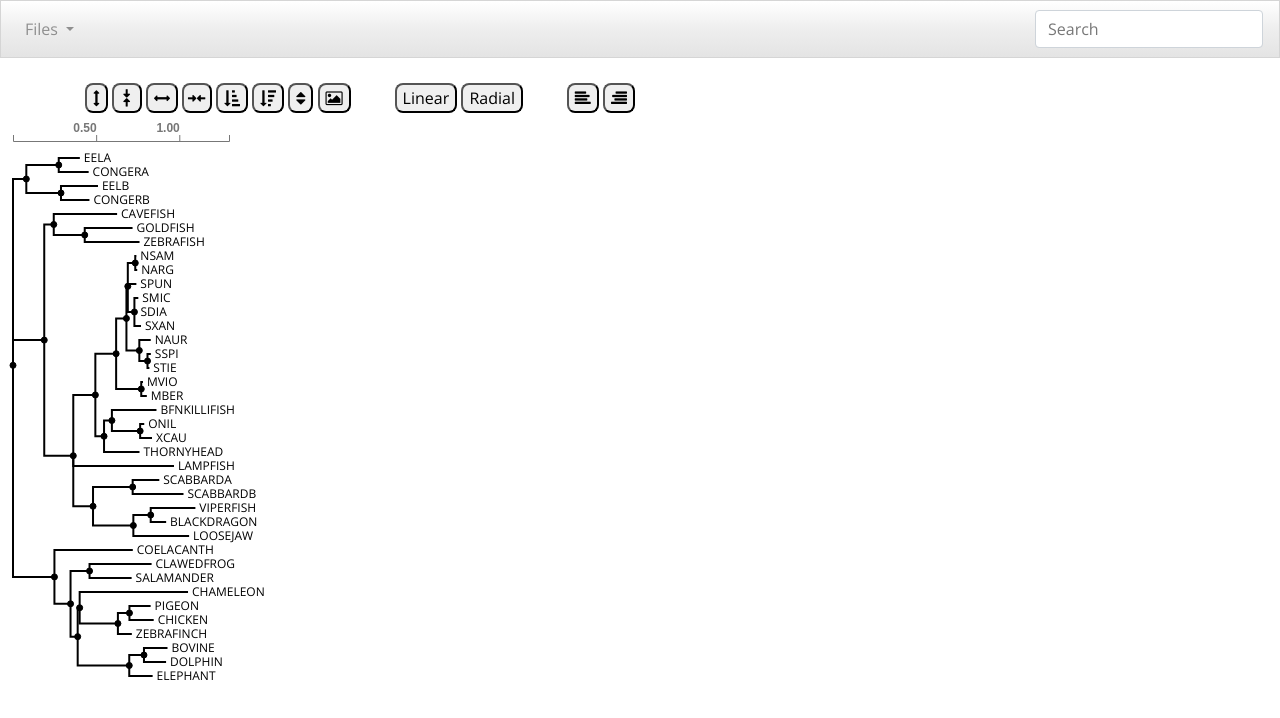
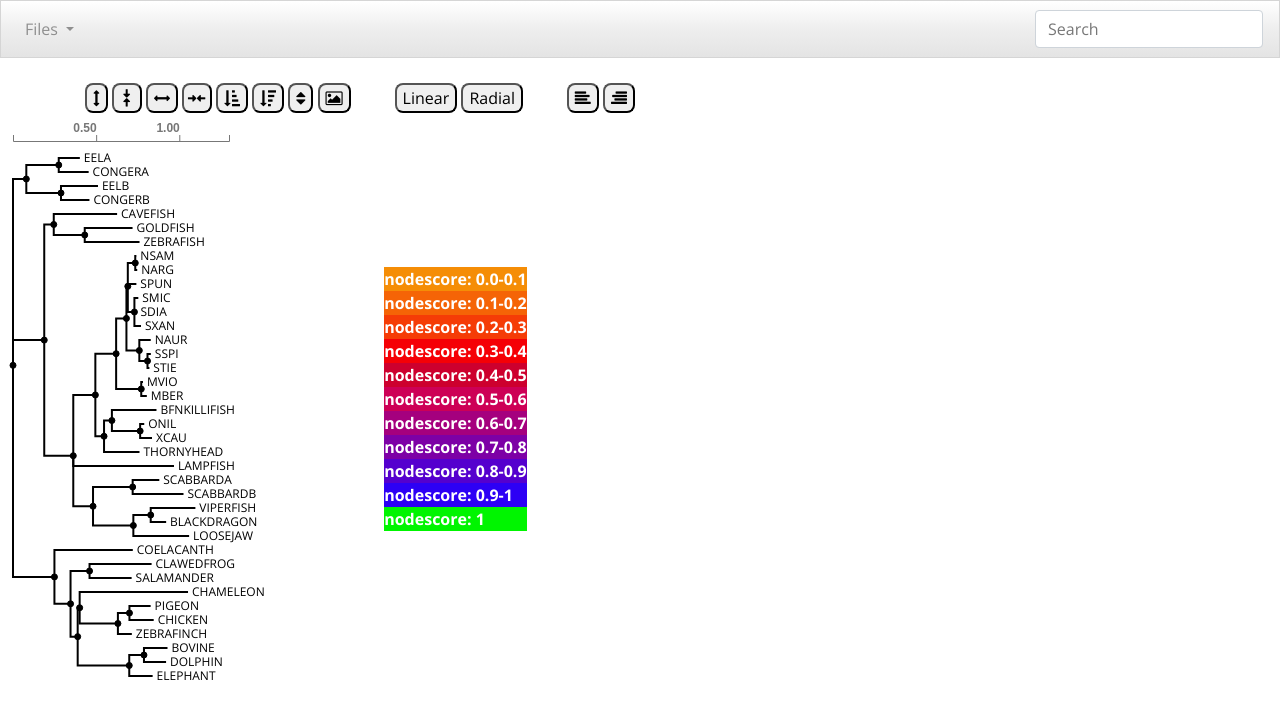
Before and after one commit to mpjunaid/Phylotree, a website with bundled scripts: page public/html/index.html in a window 1280 px wide. Built offline with nearby package versions, Linux system fonts and the light colour scheme.

Commit message:
legend for nodescore. Always there

```diff
--- a/public/html/index.html
+++ b/public/html/index.html
@@ -382,6 +382,19 @@
         </th>
         <th>
           <div id="tree_container2" class="tree-widget" style="display: block,width: 5%,padding:0px;"></div>
+        </th>
+        <th>
+          <div id = 01 style = "background-color: rgb(245, 141, 6); color:white;"> nodescore: 0.0-0.1</div>
+          <div id = 02 style = "background-color: rgb(245, 100, 6);color:white;"> nodescore: 0.1-0.2</div>
+          <div id = 03 style = "background-color: rgb(245, 60, 6);color:white;"> nodescore: 0.2-0.3</div>
+          <div id = 04 style = "background-color: rgb(245, 0, 6);color:white;"> nodescore: 0.3-0.4</div>
+          <div id = 05 style = "background-color: rgb(205, 0, 46);color:white;"> nodescore: 0.4-0.5</div>
+          <div id = 06 style = "background-color: rgb(205, 0, 86);color:white;"> nodescore: 0.5-0.6</div>
+          <div id = 07 style = "background-color: rgb(165, 0, 126);color:white;"> nodescore: 0.6-0.7</div>
+          <div id = 08 style = "background-color: rgb(125, 0, 166);color:white;"> nodescore: 0.7-0.8</div>
+          <div id = 09 style = "background-color: rgb(85, 0, 206);color:white;"> nodescore: 0.8-0.9</div>
+          <div id = 10 style = "background-color: rgb(45, 0, 245);color:white;"> nodescore: 0.9-1</div>
+          <div id = 1 style = "background-color: rgb(0, 245, 0);color:white;"> nodescore:  1</div>
         </th>
       </tr>
     </tbody>
```
Also changed, not shown: public/css/phylotree.css (line endings or trailing spaces).
